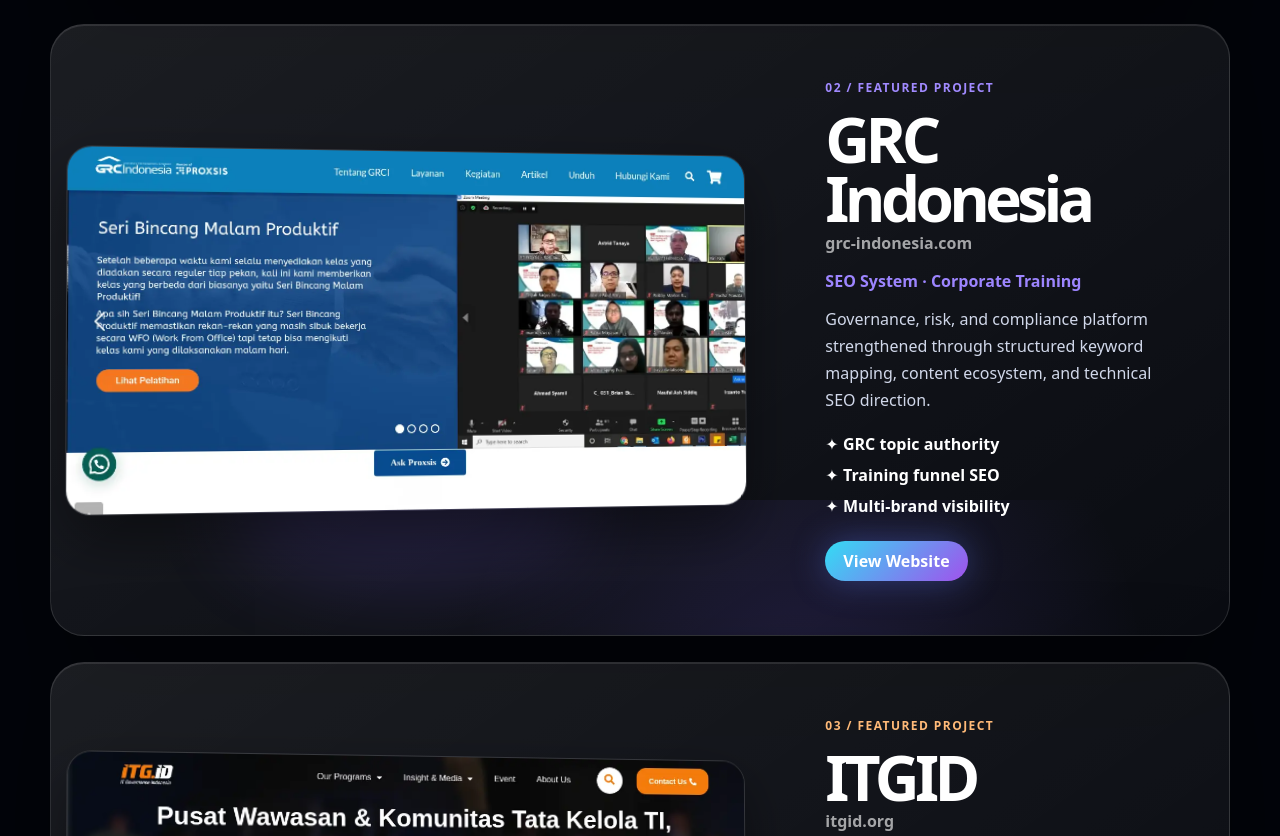
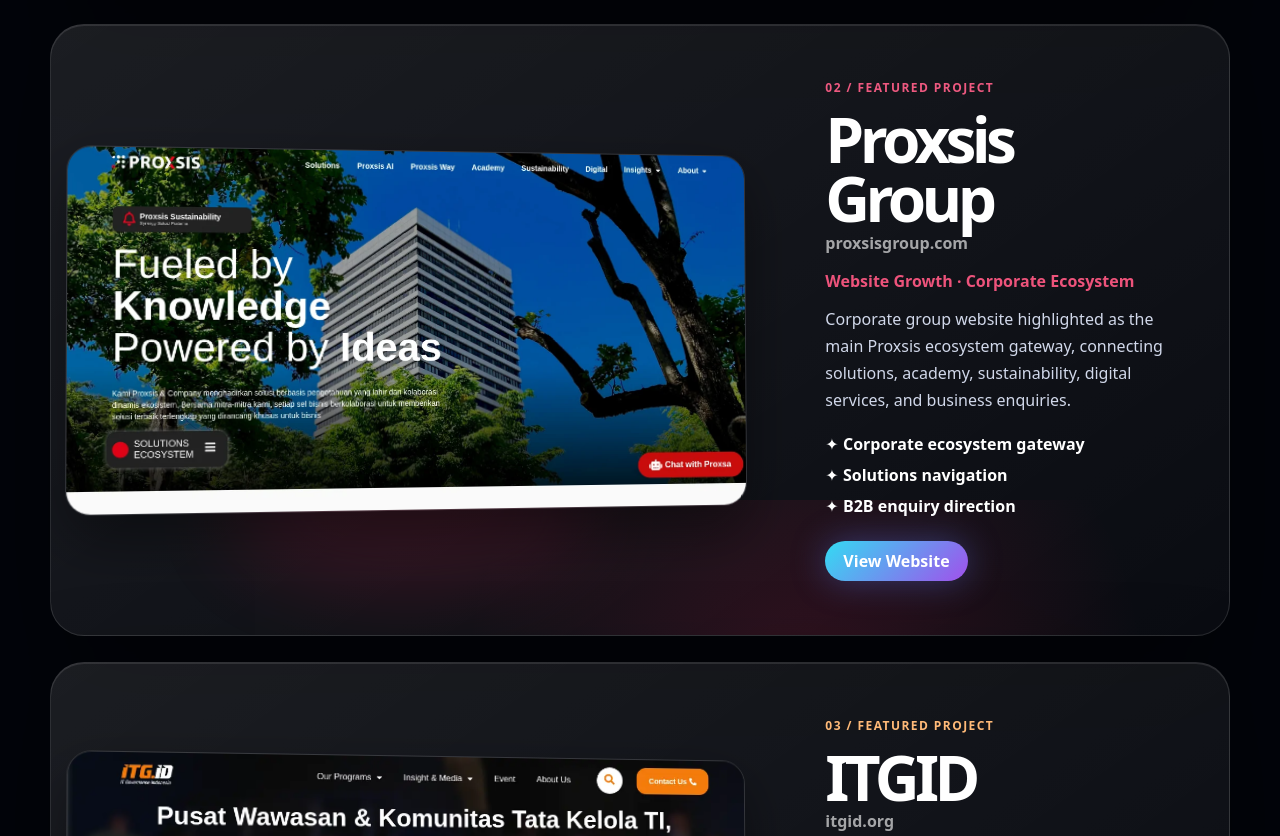
Before and after one commit to Duha-alqausar/duha-portfolio, a React (Vite) app: page / in a window 1280 px wide. Shown: the part 1917-2753 px from the top of the page. Built offline with nearby package versions, Linux system fonts and the light colour scheme.

Commit message:
style: feature Proxsis Group portfolio highlight

```diff
--- a/src/App.tsx
+++ b/src/App.tsx
@@ -21,13 +21,13 @@
     accent: '#2ee6a6'
   },
   {
-    title: 'GRC Indonesia',
-    domain: 'grc-indonesia.com',
-    category: 'SEO System · Corporate Training',
-    summary: 'Governance, risk, and compliance platform strengthened through structured keyword mapping, content ecosystem, and technical SEO direction.',
-    bullets: ['GRC topic authority', 'Training funnel SEO', 'Multi-brand visibility'],
-    image: './project-shots/grc.webp',
-    accent: '#7c5cff'
+    title: 'Proxsis Group',
+    domain: 'proxsisgroup.com',
+    category: 'Website Growth · Corporate Ecosystem',
+    summary: 'Corporate group website highlighted as the main Proxsis ecosystem gateway, connecting solutions, academy, sustainability, digital services, and business enquiries.',
+    bullets: ['Corporate ecosystem gateway', 'Solutions navigation', 'B2B enquiry direction'],
+    image: './project-shots/proxsisgroup.webp',
+    accent: '#e7194f'
   },
   {
     title: 'ITGID',
```
Also changed, not shown: public/project-shots/proxsisgroup.webp (added).
